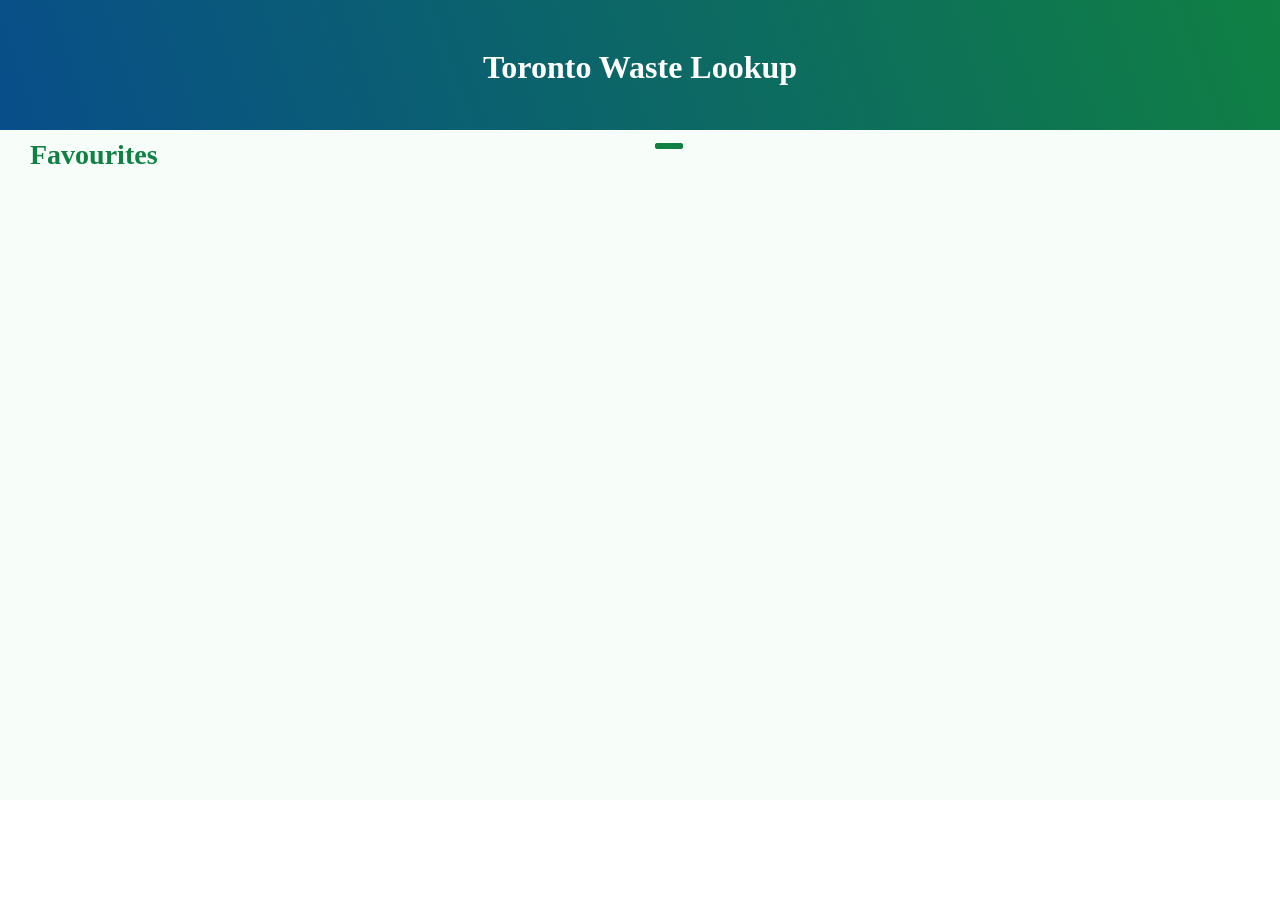
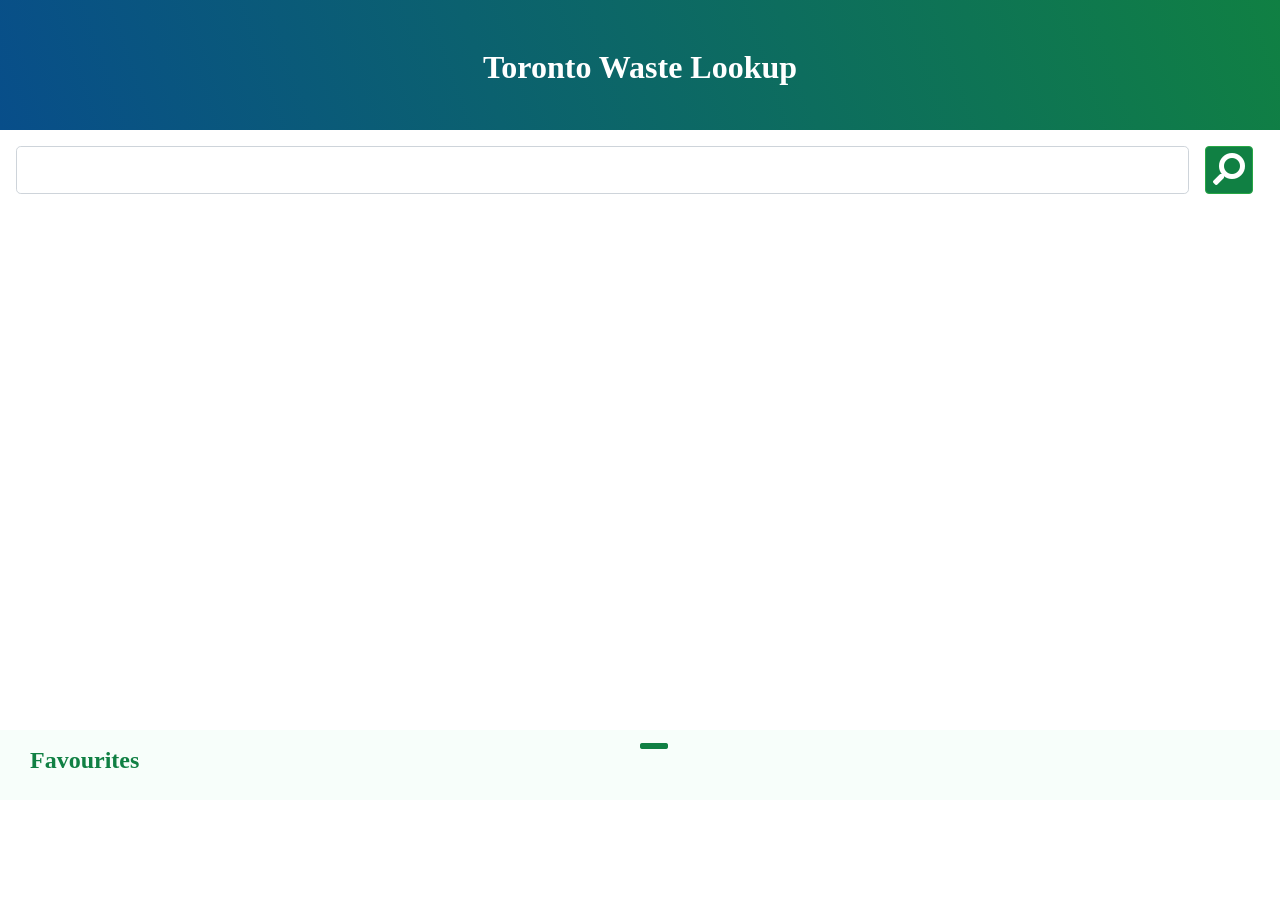
Before and after one commit to yuriechan/wasteLookup, a PHP site: page / in a window 1280 px wide. Run offline with PHP 8.4, Linux system fonts and the light colour scheme; some libraries are stand-ins or nearby versions.

Commit message:
BUG: toggle class not working

```diff
--- a/client/css/stylesheet.css
+++ b/client/css/stylesheet.css
@@ -70,7 +70,7 @@ h3.font-weight-bold {
   right: 0;
   left: 0;
   overflow: scroll;
-  height: calc(100% - 130px);
+  /* height: calc(100% - 730px); */
   /* height: auto; */
 }
 
@@ -84,6 +84,18 @@ div#favorite-lists {
   color: #108043;
 }
 
+.expand {
+  height: calc(100% - 130px);
+}
+
+.collapsed {
+  height: calc(100% - 730px);
+}
+
+.col-12.h4.text-left {
+  color: #108043;
+}
+
 .clicked {
   color: #108043;
 }
--- a/client/index.html
+++ b/client/index.html
@@ -36,14 +36,14 @@
     <div class="container-fluid" id="output">
     </div>
 
-    <div class="container-fluid" id="favorites-container">
+    <div class="container-fluid collapsed" id="favorites-container">
       <div class="container-fluid">
-        <div class="row">
-          <div class="col">
-            <h3 class="font-weight-bold mb-0 my-2">Favourites</h3>
+        <div class="row justify-content-center">
+          <div class="col-12 text-center">
+              <i class="fas fa-minus fa-2x"></i>
           </div>
-          <div class="col">
-            <i class="fas fa-minus fa-2x"></i>
+          <div class="col-12 h4 text-left font-weight-bold mt-3">
+          Favourites
           </div>
         </div>
 
--- a/client/js-scripts/scripts.js
+++ b/client/js-scripts/scripts.js
@@ -3,12 +3,9 @@ let numberOfPosts = 0;
 let dataSet = '';
 // let userInput = $('#userInput');
 
-
-
-
 fetch(Url)
   .then(res => {
-   return res.json()
+    return res.json();
   })
   .then(data => {
 
@@ -22,38 +19,48 @@ fetch(Url)
       body.innerHTML += post.body;
       post.keywords = post.keywords.split(",").join(" ");
 
-    return {title: title.value, body: body.value, keywords: post.keywords};
+      return {
+        title: title.value,
+        body: body.value,
+        keywords: post.keywords
+      };
     })
 
-  postHiddenData(data)
+    postHiddenData(data);
     dataSet = data;
 
-  $('#getPosts').click(()=> {
+
+
+    $('#getPosts').click(() => {
       resetFocus();
       hideAllPost();
-    renderResults(search(getUserQuery()))
+      renderResults(search(getUserQuery()));
 
 
     })
 
-  $('#getPosts').keydown((event)=>{
-    if (event.keyCode === 13){
+    $('#getPosts').keydown((event) => {
+      if (event.keyCode === 13) {
         resetFocus();
         hideAllPost();
-      renderResults(search(getUserQuery()))
+        renderResults(search(getUserQuery()));
       }
     })
 
-  $(document).on('click', "i[class*=fa-star]", function () {
+    $(document).on('click', "i[class*=fa-star]", function() {
       changeToGreenStar($(this));
     })
 
-  $(document).on('click', "i[class*=clicked]", function () {
+    $(document).on('click', "i[class*=clicked]", function() {
       changeToGrayStar($(this));
     })
 
+    $(document).on('click', "i[class*=fa-minus]", function () {
+      $('#favorites-container').toggleClass("expand collapsed");
     })
-.catch(error => console.log(error))
+
+  })
+  .catch(error => console.log(error));
 
 
 
@@ -82,7 +89,7 @@ const postHiddenData = (data) => {
 const getUserQuery = () => {
   let userInput = $('#userInput').val().toLowerCase().split(" ");
 
-  if (userInput == ""){
+  if (userInput == "") {
     return false;
   } else {
     let uniqueUserInput = [...new Set(userInput)];
@@ -96,13 +103,13 @@ const search = (query) => {
   let title = $("div[class*='title']");
   let keyword = $("div[class*='keyword']");
 
-  for (let arrIndex in query){
+  for (let arrIndex in query) {
 
     let eachQuery = query[arrIndex];
-    let eachQueryInReg = new RegExp(eachQuery,"g");
-    for (let dataIndex in dataSet){
+    let eachQueryInReg = new RegExp(eachQuery, "g");
+    for (let dataIndex in dataSet) {
 
-      if (title.eq(dataIndex).text().toLowerCase().match(eachQueryInReg) !== null){
+      if (title.eq(dataIndex).text().toLowerCase().match(eachQueryInReg) !== null) {
         allResultsArr.push(dataIndex);
       }
 
@@ -134,11 +141,11 @@ const resetFocus = () => {
 
 const hideAllPost = () => {
 
-  $('#output').children('div').each(function (index, obj) {
+  $('#output').children('div').each(function(index, obj) {
     if (!$(this).is('[style]')) {
       // console.log('does not have style attribute')
       // console.log($(this));
-      $(this).css("display","none");
+      $(this).css("display", "none");
       // console.log($(this).is('[style]'));
     }
   })
@@ -146,10 +153,10 @@ const hideAllPost = () => {
 
 const changeToGreenStar = (obj) => {
   let clone;
-    if (!obj.hasClass("clicked")){
+  if (!obj.hasClass("clicked")) {
     obj.addClass("clicked");
     clone = obj.parents().eq(2).clone();
-         clone.find("i").attr('id','favorite-list');
+    clone.find("i").attr('id', 'favorite-list');
     $('#favorite-lists').prepend(clone);
     console.log($('#favorite-lists > div').length);
     // $('#favorites-container').css("height","calc(100% - 540px)");
@@ -160,7 +167,7 @@ const changeToGrayStar = (obj) => {
   let id;
   let parentsElement = obj.parents().eq(2);
 
-    if (obj.is("#favorite-list")){
+  if (obj.is("#favorite-list")) {
     id = parentsElement.attr("id");
     $("div[id=" + id + "]").find("i").removeClass("clicked");
     parentsElement.remove();
```
Lines whose indentation alone changed are shown as unchanged.
